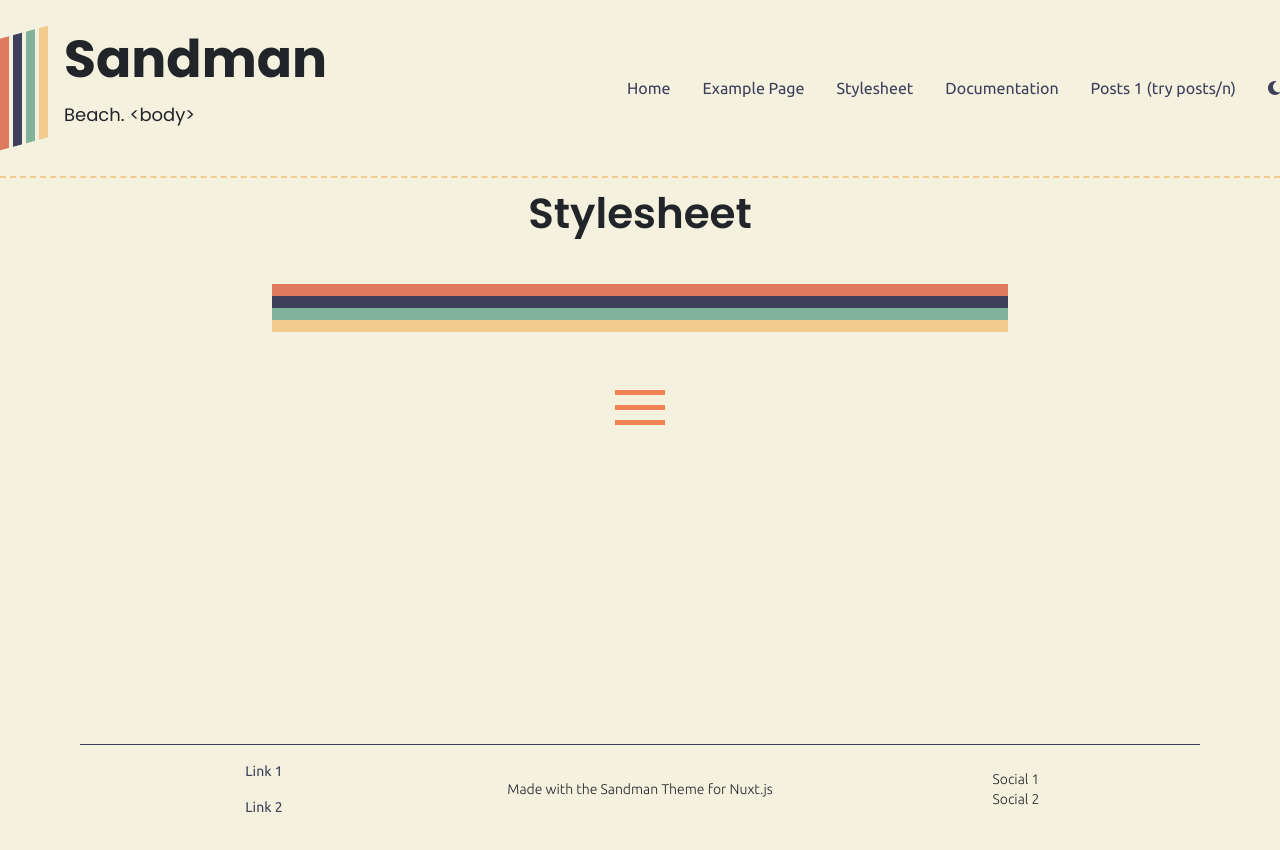
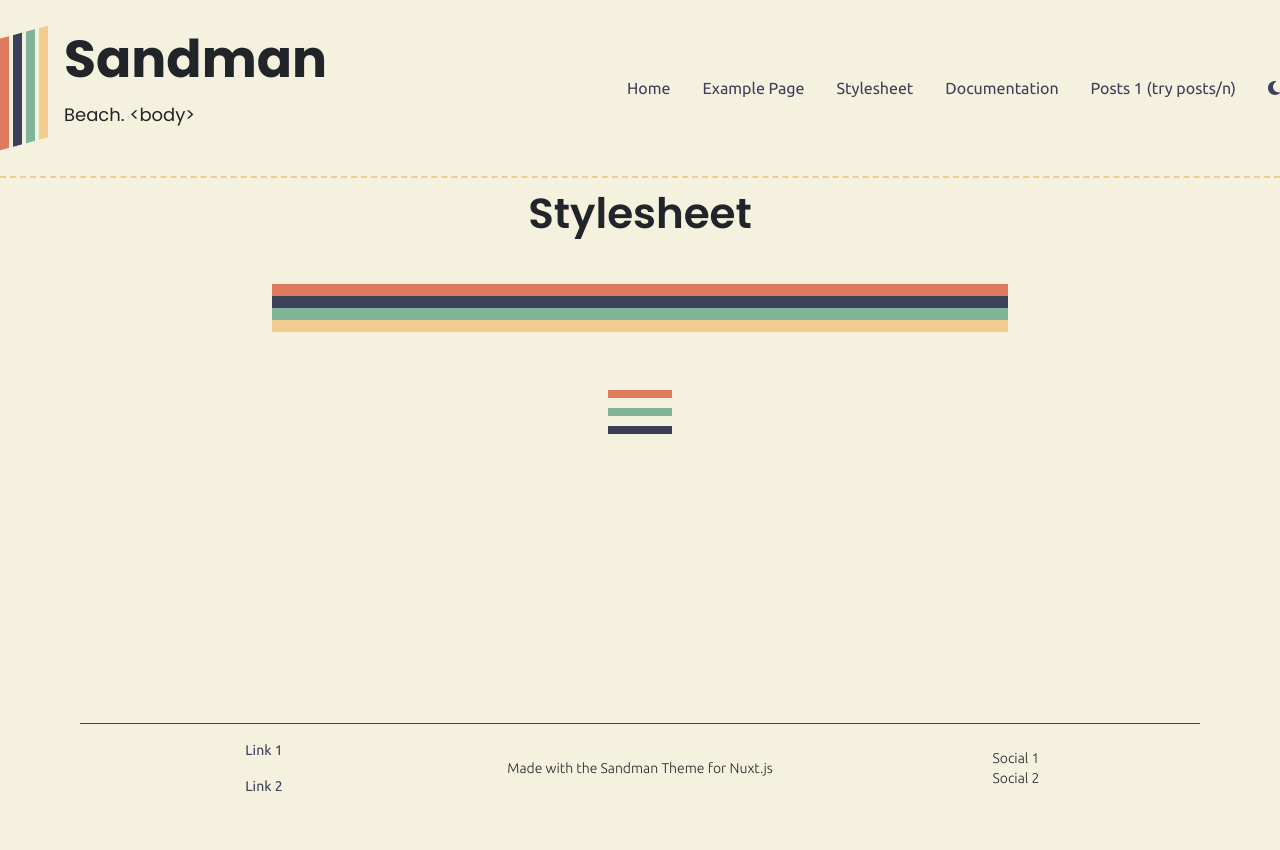
Before and after one commit to brendantuckerman/Sandman, a Nuxt app: page /stylesheet in a window 1280 px wide. Shown: the top 850 px of the page. Built offline with nearby package versions, Linux system fonts and the light colour scheme.

Commit message:
Changes to sidebar menu styling

```diff
--- a/app.vue
+++ b/app.vue
@@ -26,7 +26,13 @@
 
     </header>
     <main class="container pb-64 pt-44 sm:px-40">
+
+
+
         <NuxtPage />
+
+
+
     </main>
     <footer>
       <TheFooter />
--- a/components/TheSidebar.vue
+++ b/components/TheSidebar.vue
@@ -12,20 +12,15 @@ function toggleSidebar() {
 
 <template>
   <div>
-    <div class="button" @click="toggleSidebar" @keyup.esc="toggleSidebar" tabindex="0"><div class="button" id="btn">
+    <div class="button" @click="toggleSidebar" @keyup.esc="toggleSidebar" tabindex="0">
+      <div class="button" id="btn">
         <div class="bar top"></div>
         <div class="bar middle"></div>
         <div class="bar bottom"></div>
       </div>
     </div>
 
-    <nav>
-    <div class="nav-right hidden-xs">
-
-    </div>
-    <!-- nav-right -->
-  </nav>
-
+    <div class="nav-left hidden-xs"></div>
 
     <div class="sidebar sidebar-item" :class="{ 'active': isSidebarOpen }">
       <!-- Your sidebar content goes here -->
@@ -63,22 +58,26 @@ main {
 }
 
 .sidebar {
-  height: 100%;
-  width: 400px;
-  position: fixed;
-  top: 0;
-  z-index: 1;
-  right: 0;
-  background-color: #EF8354;
+  @apply bg-grey-light dark:bg-grey-dark w-44 fixed left-0 top-0 h-full;
 }
 
-.bar {
-  display: block;
-  height: 5px;
-  width: 50px;
-  background-color: #EF8354;
+.bar{
+  @apply block h-2 w-16;
   margin: 10px auto;
 }
+
+.bar.top{
+    @apply bg-retro-red;
+  }
+.bar.middle{
+    @apply bg-retro-green;
+  }
+
+  .bar.bottom{
+    @apply bg-retro-blue;
+  }
+
+
 
 .button {
   cursor: pointer;
```
